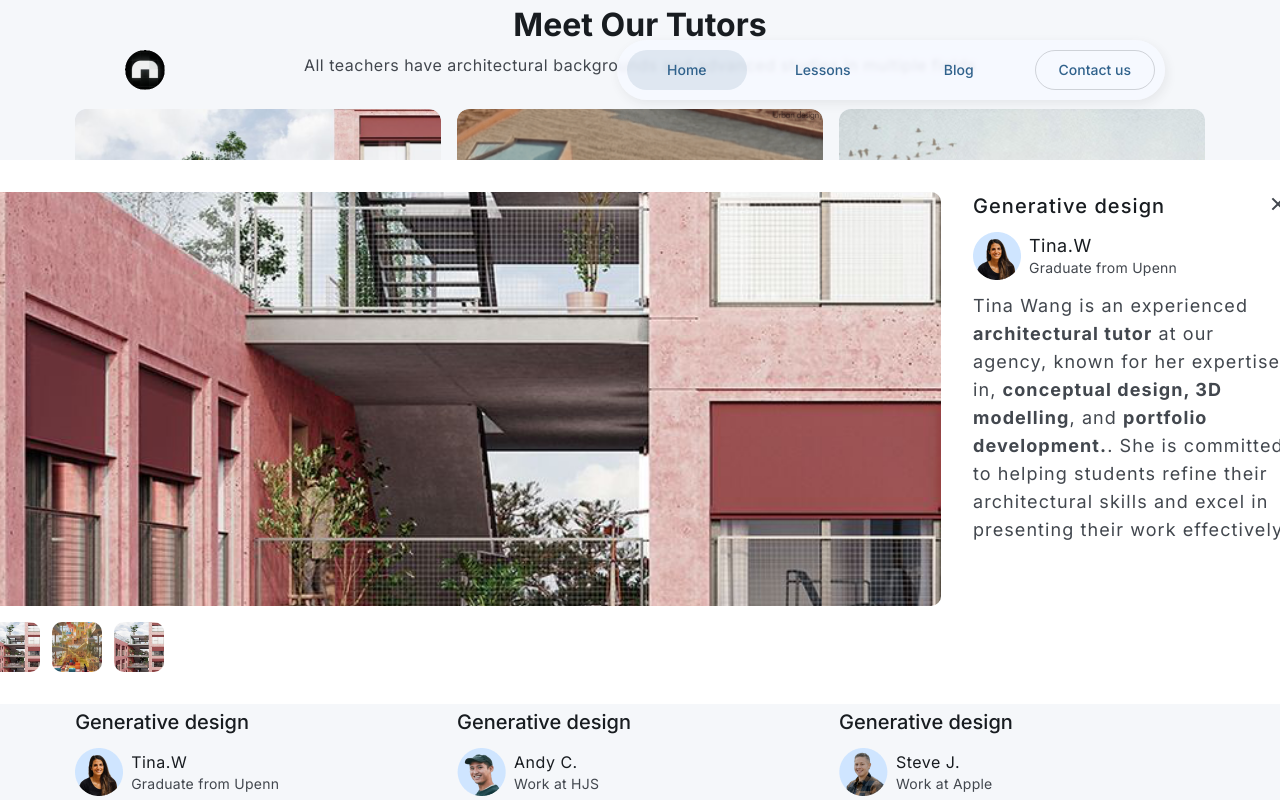
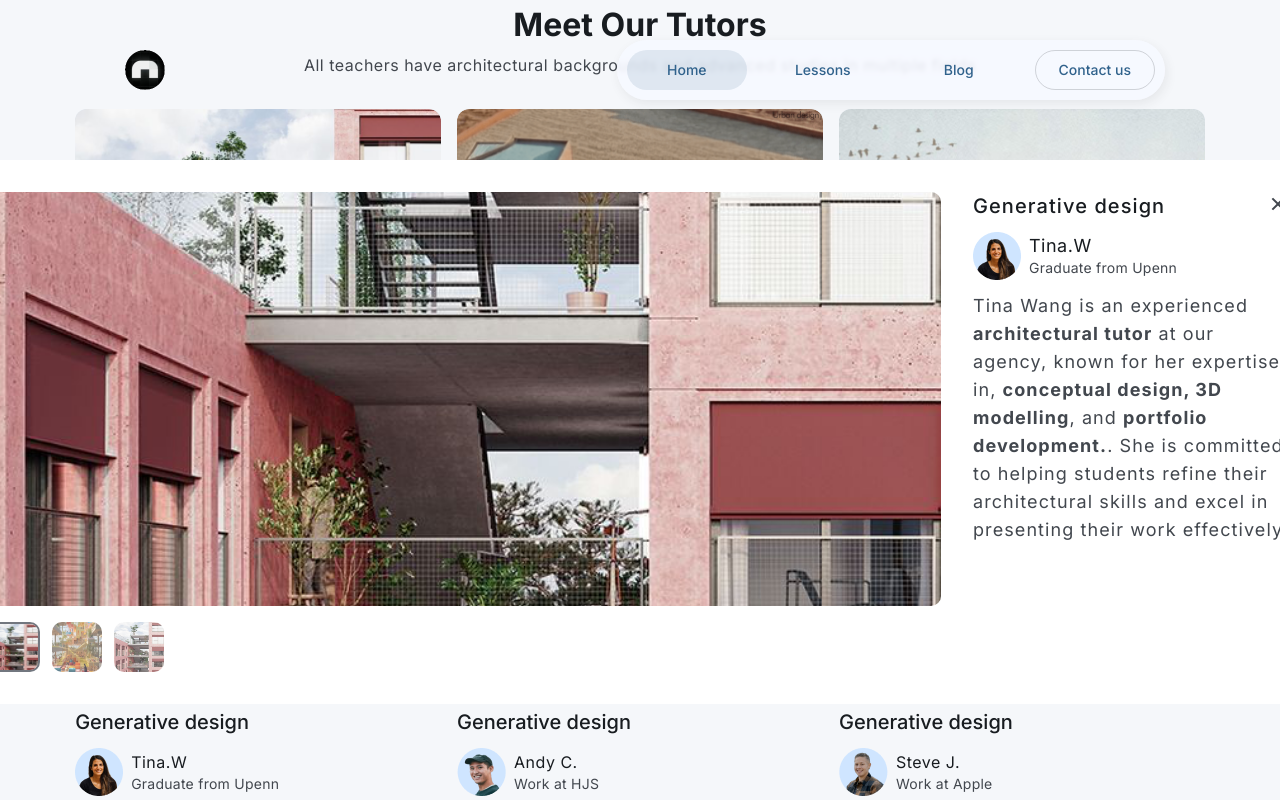
Before and after one commit to CamuStudio/CamuServer, a React (Vite) app in the folder camu/: page / in a window 1280 px wide. Both pictures are taken after a click on the element 258 px from the left and 3136 px from the top of the page. Shown: the part 2736-3536 px from the top of the page. Built offline with nearby package versions, Linux system fonts and the light colour scheme.

Commit message:
Update: Updated the preview images with selection and some animation

```diff
--- a/camu/src/components/tutorPage/TutorInfo.jsx
+++ b/camu/src/components/tutorPage/TutorInfo.jsx
@@ -1,5 +1,6 @@
 import styles from "./TutorInfo.module.css";
 import NameCard from "./NameCard.jsx";
+import {useState} from "react";
 
 /**
  * The component of tutor information
@@ -7,6 +8,13 @@ import NameCard from "./NameCard.jsx";
  * @param tutor the tutor object
  */
 export default function TutorInfo({tutor, onCloseTutorInfo}) {
+
+    const [selectedImageIndex, setSelectedImageIndex] = useState(0)
+
+    function handleSelectImage(index) {
+        setSelectedImageIndex(index)
+    }
+
     return (
         <div className={styles.container}>
             <img className={styles.closeIcon}
@@ -16,11 +24,17 @@ export default function TutorInfo({tutor, onCloseTutorInfo}) {
             />
             <section className={styles.imagesContainer}>
                 <div className={styles.largeImg}>
-                    <img src={tutor.previewImagesSrc[0]} alt="tutor1"/>
+                    <img src={tutor.previewImagesSrc[selectedImageIndex]} alt="preview"/>
                 </div>
                 <div className={styles.smallImgContainer}>
                     {tutor.previewImagesSrc.map((imageSrc, index) => (
-                        <img className={styles.smallImg} key={index} src={imageSrc} alt="tutor1"/>
+                        <img
+                            className={selectedImageIndex === index ? styles.selectedSmallImg : styles.smallImg}
+                            key={index}
+                            src={imageSrc}
+                            alt="tutor1"
+                            onClick={() => handleSelectImage(index)}
+                        />
                     ))}
                 </div>
             </section>
--- a/camu/src/components/tutorPage/TutorInfo.module.css
+++ b/camu/src/components/tutorPage/TutorInfo.module.css
@@ -43,11 +43,26 @@
     gap: var(--Spacing---Size-Space---120);
 }
 
-.smallImg {
+.selectedSmallImg, .smallImg {
     display: flex;
     width: 50px;
     height: 50px;
     border-radius: 10px;
+}
+
+.selectedSmallImg {
+    border: 2px solid #72777F;
+    transition: opacity 0.5s ease-in-out;
+}
+
+.smallImg {
+    border: 2px transparent;
+    opacity: 0.7;
+    transition: opacity 0.5s ease-in-out;
+}
+
+.smallImg:hover {
+    opacity: 1;
 }
 
 .infoContainer {
--- a/camu/src/index.css
+++ b/camu/src/index.css
@@ -10,4 +10,5 @@ img
 {
   padding: 0;
   margin: 0;
+  box-sizing: border-box;
 }
--- a/camu/src/pages/FAQ/FAQPage.module.css
+++ b/camu/src/pages/FAQ/FAQPage.module.css
@@ -23,7 +23,7 @@ main {
     padding-top: var(--Spacing---Size-Space---160);
     gap: var(--Spacing---Size-Space---160);
     flex-shrink: 0;
-    border-top: 1px solid var(--M3-sys-light-outline);
+    border-top: 1px solid rgba(114, 119, 127, 0);
 }
 
 .answer {
```
